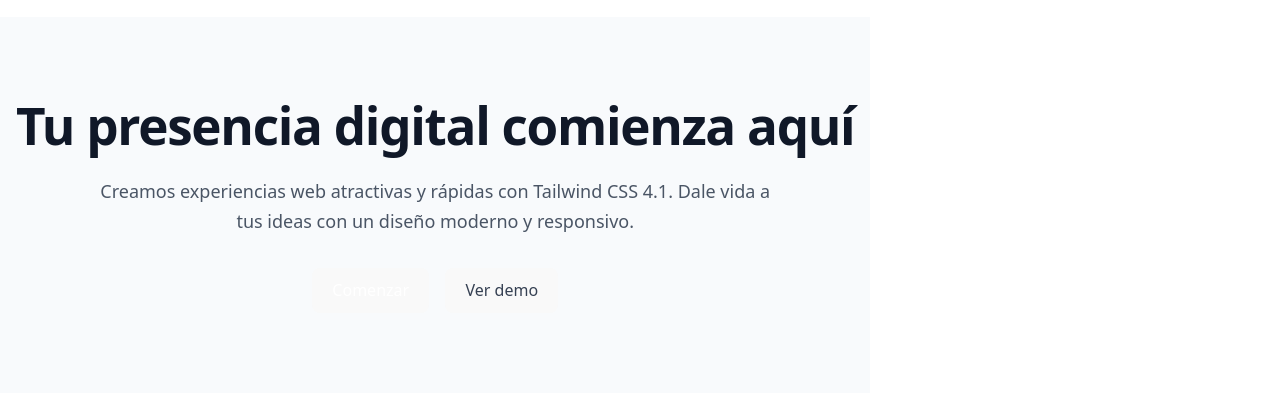
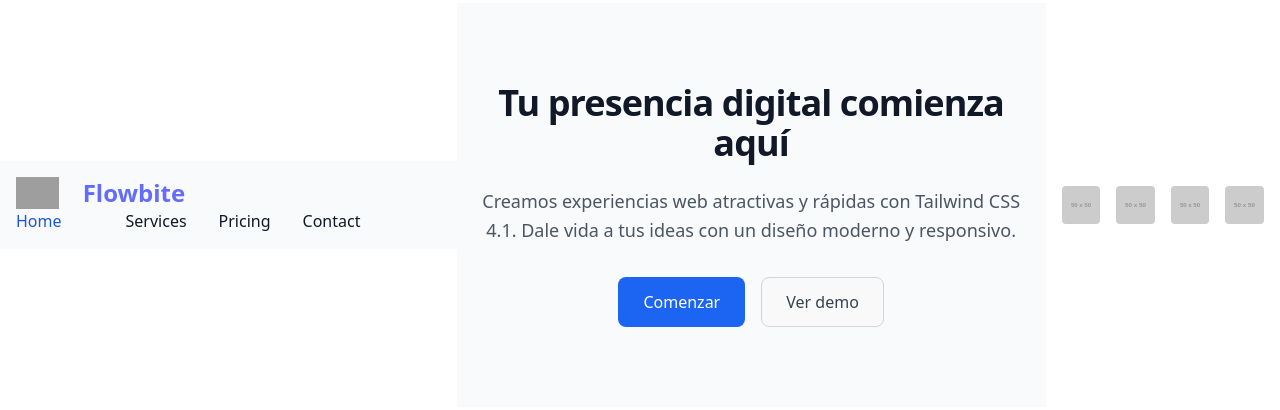
Before and after one commit to LockHurb/landing, a website built with Vite: page index.html in a window 1280 px wide. Shown: the part 195-605 px from the top of the page. Built offline with nearby package versions, Linux system fonts and the light colour scheme; grey boxes are pictures that could not be loaded; placeholder pictures from the web are drawn by us.

Commit message:
Incorporación de Flowbite

```diff
--- a/index.html
+++ b/index.html
@@ -3,11 +3,42 @@
   <head>
     <meta charset="UTF-8" />
     <link rel="icon" type="image/svg+xml" href="/vite.svg" />
+    <link href="https://cdn.jsdelivr.net/npm/flowbite@3.1.2/dist/flowbite.min.css" rel="stylesheet" />
     <meta name="viewport" content="width=device-width, initial-scale=1.0" />
     <script src="https://cdn.jsdelivr.net/npm/@tailwindcss/browser@4"></script>
     <title>Vite App</title>
   </head>
   <body>
+    <nav class="border-gray-200 bg-gray-50 dark:bg-gray-800 dark:border-gray-700">
+      <div class="max-w-screen-xl flex flex-wrap items-center justify-between mx-auto p-4">
+        <a href="#" class="flex items-center space-x-3 rtl:space-x-reverse">
+            <img src="https://flowbite.com/docs/images/logo.svg" class="h-8" alt="Flowbite Logo" />
+            <span class="self-center text-2xl font-semibold whitespace-nowrap dark:text-white">Flowbite</span>
+        </a>
+        <button data-collapse-toggle="navbar-solid-bg" type="button" class="inline-flex items-center p-2 w-10 h-10 justify-center text-sm text-gray-500 rounded-lg md:hidden hover:bg-gray-100 focus:outline-none focus:ring-2 focus:ring-gray-200 dark:text-gray-400 dark:hover:bg-gray-700 dark:focus:ring-gray-600" aria-controls="navbar-solid-bg" aria-expanded="false">
+            <span class="sr-only">Open main menu</span>
+            <svg class="w-5 h-5" aria-hidden="true" xmlns="http://www.w3.org/2000/svg" fill="none" viewBox="0 0 17 14">
+                <path stroke="currentColor" stroke-linecap="round" stroke-linejoin="round" stroke-width="2" d="M1 1h15M1 7h15M1 13h15"/>
+            </svg>
+        </button>
+        <div class="hidden w-full md:block md:w-auto" id="navbar-solid-bg">
+          <ul class="flex flex-col font-medium mt-4 rounded-lg bg-gray-50 md:space-x-8 rtl:space-x-reverse md:flex-row md:mt-0 md:border-0 md:bg-transparent dark:bg-gray-800 md:dark:bg-transparent dark:border-gray-700">
+            <li>
+              <a href="#" class="block py-2 px-3 md:p-0 text-white bg-blue-700 rounded-sm md:bg-transparent md:text-blue-700 md:dark:text-blue-500 dark:bg-blue-600 md:dark:bg-transparent" aria-current="page">Home</a>
+            </li>
+            <li>
+              <a href="#" class="block py-2 px-3 md:p-0 text-gray-900 rounded-sm hover:bg-gray-100 md:hover:bg-transparent md:border-0 md:hover:text-blue-700 dark:text-white md:dark:hover:text-blue-500 dark:hover:bg-gray-700 dark:hover:text-white md:dark:hover:bg-transparent">Services</a>
+            </li>
+            <li>
+              <a href="#" class="block py-2 px-3 md:p-0 text-gray-900 rounded-sm hover:bg-gray-100 md:hover:bg-transparent md:border-0 md:hover:text-blue-700 dark:text-white md:dark:hover:text-blue-500 dark:hover:bg-gray-700 dark:hover:text-white md:dark:hover:bg-transparent">Pricing</a>
+            </li>
+            <li>
+              <a href="#" class="block py-2 px-3 md:p-0 text-gray-900 rounded-sm hover:bg-gray-100 md:hover:bg-transparent md:border-0 md:hover:text-blue-700 dark:text-white md:dark:hover:text-blue-500 dark:hover:bg-gray-700 dark:hover:text-white md:dark:hover:bg-transparent">Contact</a>
+            </li>
+          </ul>
+        </div>
+      </div>
+    </nav>
    <main class= "bg-slate-50 dark:bg-gray-900">
       <div id="container-01" class="mx-auto px-4 py-20 text-center">
          <h1 class="text-4xl font-extrabold tracking-tight text-gray-900 dark:text-white">Tu presencia digital comienza aquí</h1>
@@ -18,5 +49,16 @@
          </div>
       </div>
    </main>
+   <section class="bg-white dark:bg-gray-900">
+     <div id="container-03" class="px-4 py-8 mx-auto max-w-md md:max-w-xl ">
+         <div id="container-04" class= "grid grid-cols-2 gap-4 md:grid-cols-4">
+             <img src="https://placehold.co/50" alt="Imagen 1" class="w-full h-auto rounded">
+             <img src="https://placehold.co/50" alt="Imagen 2" class="w-full h-auto rounded">
+             <img src="https://placehold.co/50" alt="Imagen 3" class="w-full h-auto rounded">
+             <img src="https://placehold.co/50" alt="Imagen 4" class="w-full h-auto rounded">
+         </div>
+     </div>
+   </section>
+   <script src="https://cdn.jsdelivr.net/npm/flowbite@3.1.2/dist/flowbite.min.js"></script>
   </body>
 </html>
--- a/package.json
+++ b/package.json
@@ -10,5 +10,8 @@
   },
   "devDependencies": {
     "vite": "^6.3.5"
+  },
+  "dependencies": {
+    "flowbite": "^3.1.2"
   }
 }
--- a/src/style.css
+++ b/src/style.css
@@ -1,3 +1,4 @@
+
 :root {
   font-family: system-ui, Avenir, Helvetica, Arial, sans-serif;
   line-height: 1.5;
```
Also changed, not shown: 1 other file.
